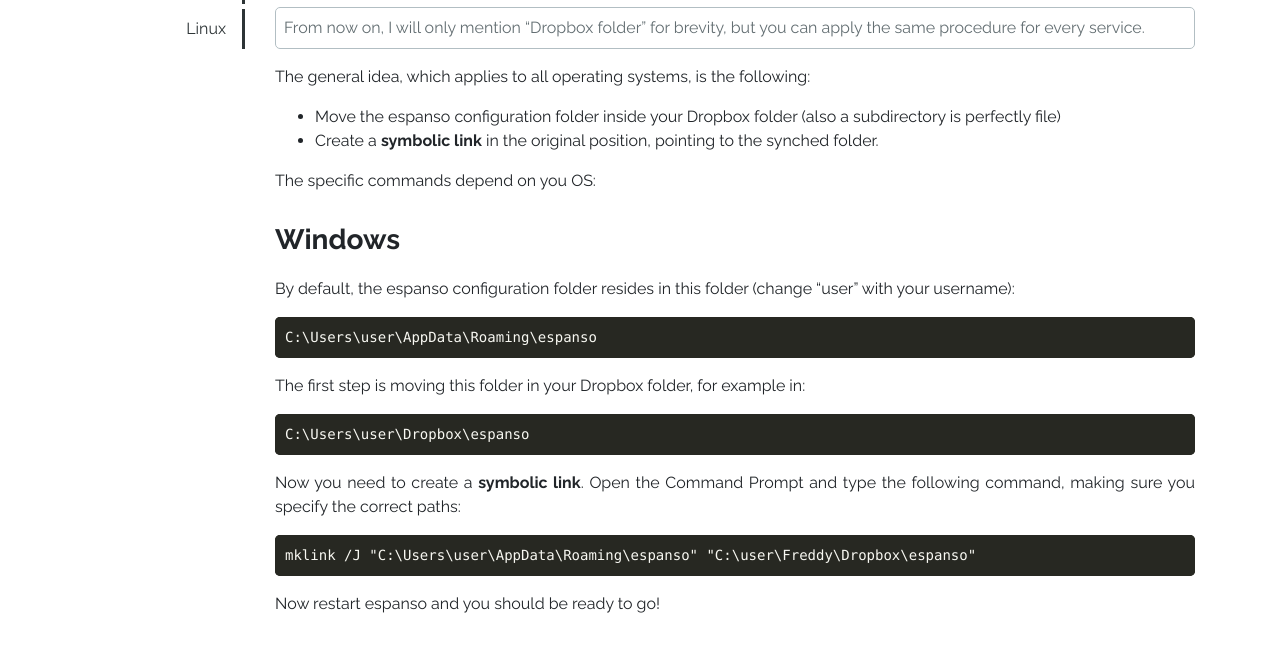
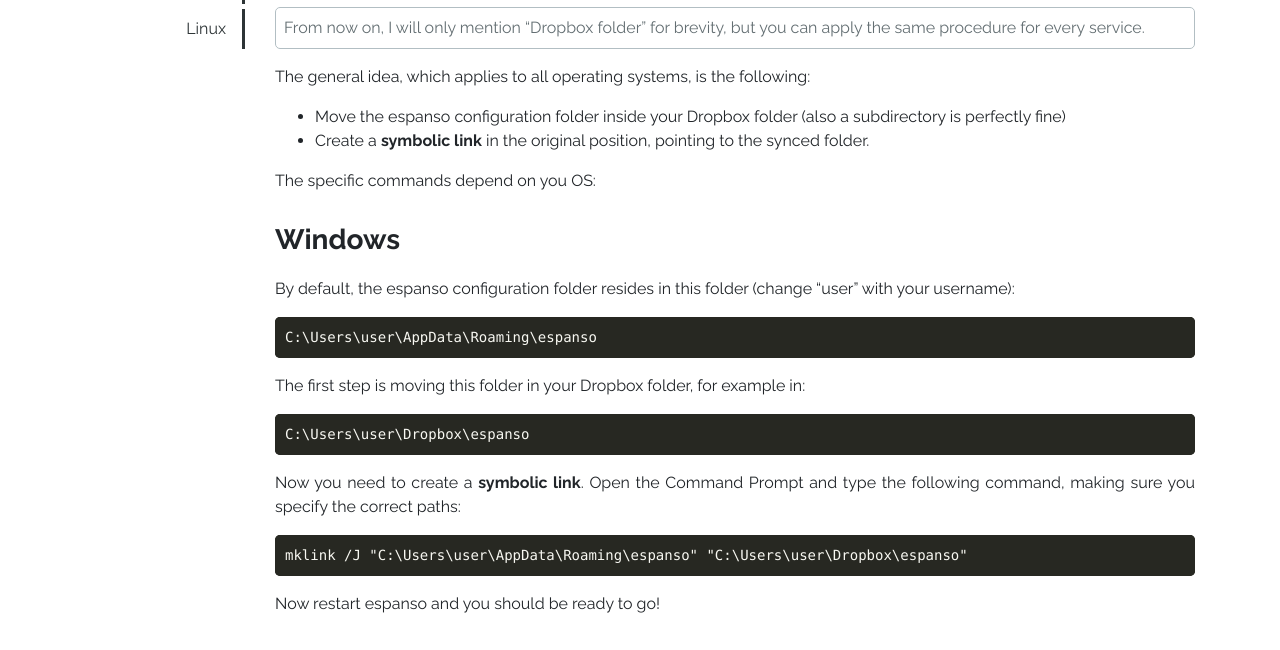
Before and after one commit to espanso/espanso, a Jekyll site: the page built from docs/sync.md, in a window 1280 px wide and 900 px high. Shown: the part 243-893 px from the top of the window. Built offline with Jekyll 4.4.1, drawn with Linux system fonts in a browser that asks for light colours.

Commit message:
Fixed typos

````diff
--- a/docs/sync.md
+++ b/docs/sync.md
@@ -10,8 +10,8 @@
 
 The general idea, which applies to all operating systems, is the following:
 
-* Move the espanso configuration folder inside your Dropbox folder (also a subdirectory is perfectly file)
-* Create a **symbolic link** in the original position, pointing to the synched folder.
+* Move the espanso configuration folder inside your Dropbox folder (also a subdirectory is perfectly fine)
+* Create a **symbolic link** in the original position, pointing to the synced folder.
 
 The specific commands depend on you OS:
 
@@ -32,7 +32,7 @@
 Now you need to create a **symbolic link**. Open the Command Prompt and type the following command, making sure you specify the correct paths:
 
 ```
-mklink /J "C:\Users\user\AppData\Roaming\espanso" "C:\user\Freddy\Dropbox\espanso"
+mklink /J "C:\Users\user\AppData\Roaming\espanso" "C:\Users\user\Dropbox\espanso"
 ```
 
 Now restart espanso and you should be ready to go!
````
Also changed, not shown: docs/configuration.md (+1 -1 lines).
